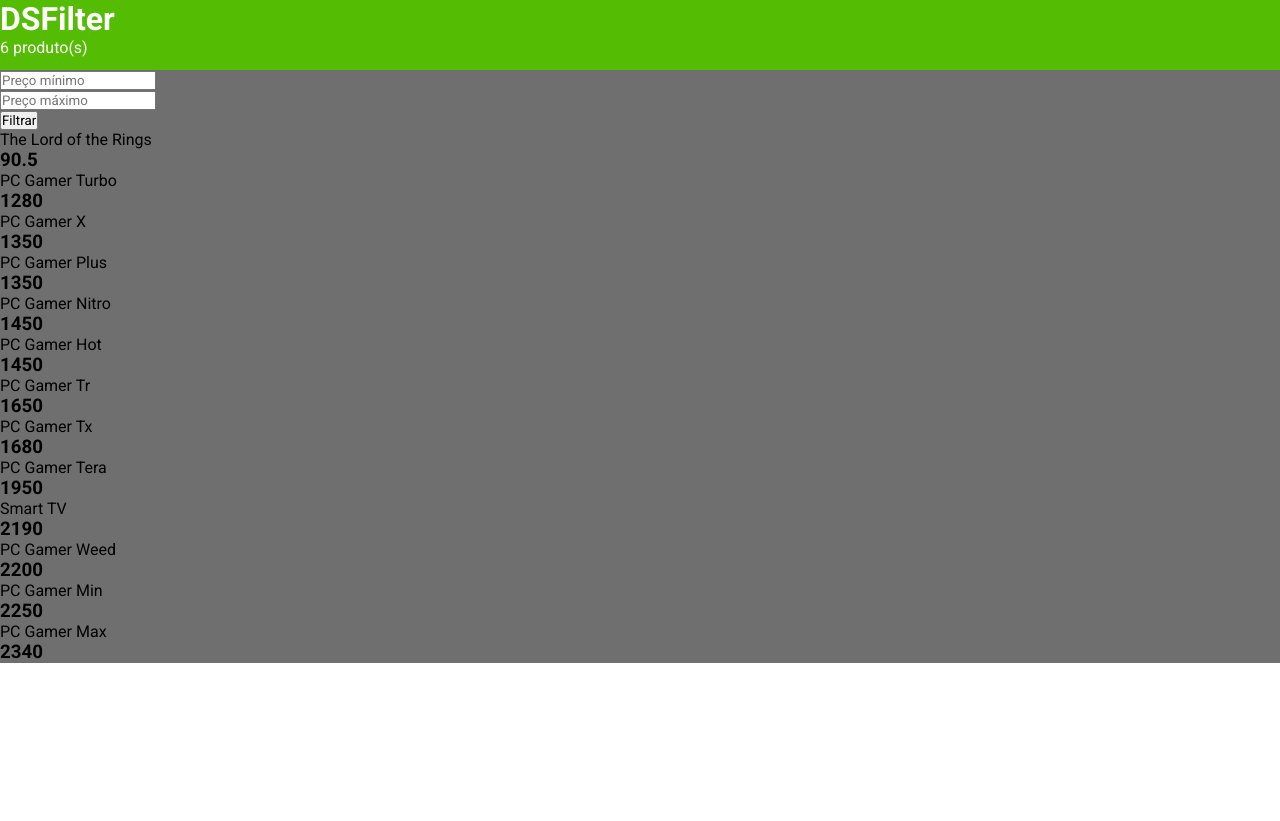
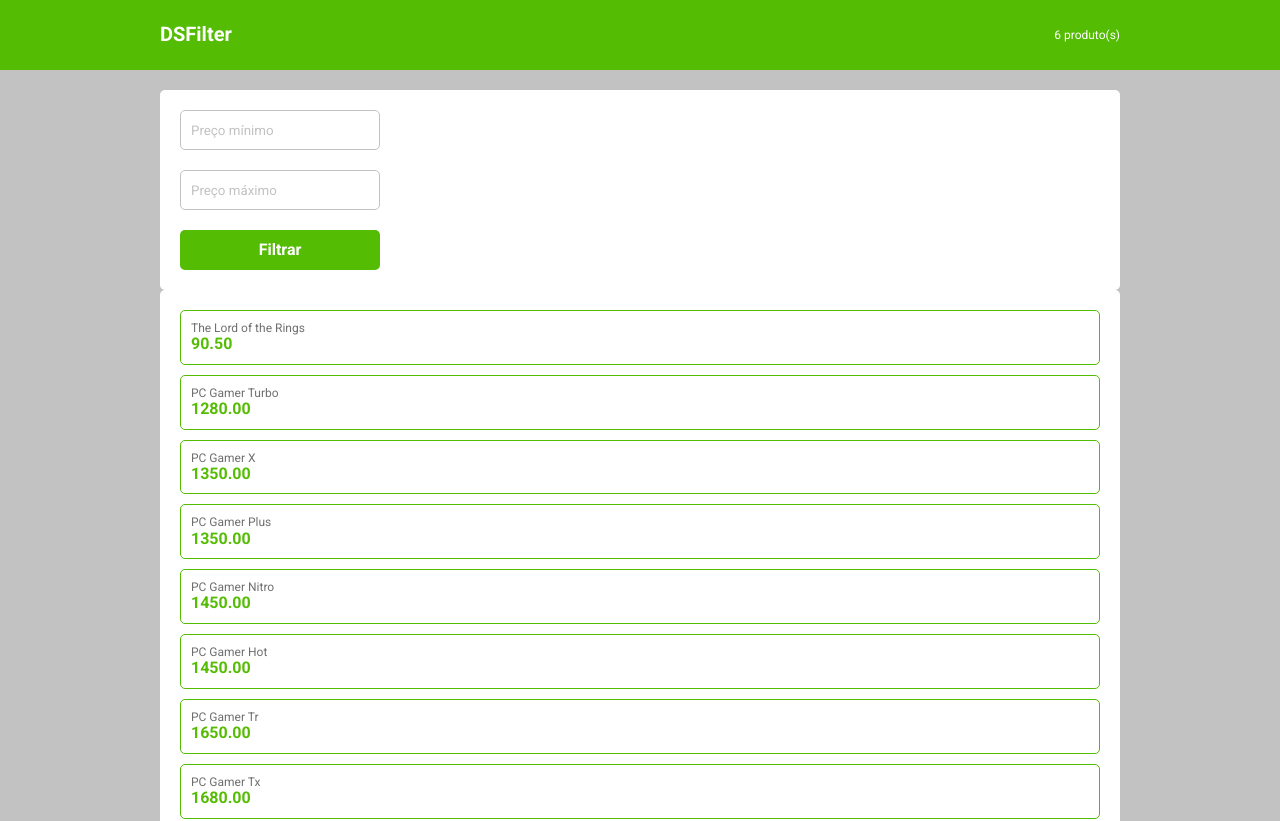
Before and after one commit to rafaelsulimann/desafio-dsfilter, a React (Vite) app: page / in a window 1280 px wide. Shown: the top 821 px of the page. Before the commit the page ends 800 px from the top, so only its background shows below. Built offline with nearby package versions, Linux system fonts and the light colour scheme.

Commit message:
SCSS layout

```diff
--- a/src/components/FilterCard/styles.scss
+++ b/src/components/FilterCard/styles.scss
@@ -1,9 +1,43 @@
 .filter-card-container {
+    padding-top: 20px;
+    margin-bottom: 20px;
     .filter-card {
+        min-height: 200px;
+        background-color: var(--white-color);
+        border-radius: 5px;
+        padding: 20px;
         .filter-card-input {
             label {
                 display: none;
             }
+            input {
+                height: 40px;
+                width: 200px;
+                margin-bottom: 20px;
+                border-radius: 5px;
+                border: 1px solid var(--gray-color);
+                padding: 10px;
+            }
+            :focus {
+                outline: none;
+            }
+            ::placeholder {
+                color: var(--gray-color);
+            }
+        }
+        .filter-card-button-submit {
+            button {
+                background-color: var(--green-color);
+                color: var(--white-color);
+                font-size: 16px;
+                font-weight: 700;
+                line-height: 18.75px;
+                border: none;
+                border-radius: 5px;
+                width: 200px;
+                height: 40px;
+                cursor: pointer;
+            }
         }
     }
 }
--- a/src/components/Header/index.tsx
+++ b/src/components/Header/index.tsx
@@ -1,3 +1,5 @@
+import './styles.scss';
+
 export default function Header() {
     return(
         <header className="header">
--- /dev/null
+++ b/src/components/Header/styles.scss
@@ -0,0 +1,24 @@
+.header {
+    display: flex;
+    align-items: center;
+    justify-content: space-between;
+    .header-container {
+        display: flex;
+        align-items: center;
+        justify-content: space-between;
+        .header-title {
+            h1 {
+                font-size: 20px;
+                font-weight: 700;
+                line-height: 23.44px;
+            }
+        }
+        .header-filter-count {
+            p {
+                font-size: 12px;
+                font-weight: 400;
+                line-height: 14.06px;
+            }
+        }
+    }
+}
--- a/src/components/ListingProductsCard/index.tsx
+++ b/src/components/ListingProductsCard/index.tsx
@@ -1,5 +1,6 @@
 import { ProductDTO } from "../../models/product";
 import ProductCard from "../ProductCard";
+import './styles.scss';
 
 type Props ={
     products: ProductDTO[];
--- /dev/null
+++ b/src/components/ListingProductsCard/styles.scss
@@ -0,0 +1,7 @@
+.listing-products-card-container {
+    .listing-products-card {
+        background-color: var(--white-color);
+        padding: 10px 20px 20px 20px;
+        border-radius: 5px;
+    }
+}
--- a/src/components/ProductCard/index.tsx
+++ b/src/components/ProductCard/index.tsx
@@ -1,4 +1,5 @@
 import { ProductDTO } from "../../models/product";
+import './styles.scss';
 
 type Props = {
   product : ProductDTO;
@@ -8,7 +9,7 @@ export default function ProductCard({product} : Props) {
   return (
     <div className="product-card">
       <p>{product.name}</p>
-      <h3>{product.price}</h3>
+      <h3>{product.price.toFixed(2)}</h3>
     </div>
   );
 }
--- /dev/null
+++ b/src/components/ProductCard/styles.scss
@@ -0,0 +1,18 @@
+.product-card {
+    margin-top: 10px;
+    padding: 10px;
+    border: 1px solid var(--green-color);
+    border-radius: 5px;
+    p {
+        font-size: 12px;
+        font-weight: 400;
+        line-height: 14.06px;
+        color: var(--black-color);
+    }
+    h3 {
+        font-size: 16px;
+        font-weight: 700;
+        line-height: 18.75px;
+        color: var(--green-color);
+    }
+}
--- a/src/index.scss
+++ b/src/index.scss
@@ -16,8 +16,21 @@ header {
     min-height: 70px;
     background-color: var(--green-color);
     color: var(--white-color);
+    @media(max-width: 960px) {
+        padding: 0px 20px;
+    }
 }
 
 main {
-    background-color: var(--black-color);
+    background-color: var(--gray-color);
+    min-height: 90.2vh;
+    @media(max-width: 960px) {
+        padding: 0px 20px;
+    }
 }
+
+.container {
+    max-width: 960px;
+    margin: 0 auto;
+    width: 100%;
+}
--- a/src/routes/Home/HomeIndex/index.tsx
+++ b/src/routes/Home/HomeIndex/index.tsx
@@ -2,7 +2,8 @@ import { useEffect, useState } from "react";
 import FilterCard from "../../../components/FilterCard";
 import ListingProductsCard from "../../../components/ListingProductsCard";
 import { ProductDTO } from "../../../models/product";
-import * as productService from '../../../services/product-service'
+import * as productService from '../../../services/product-service';
+import './styles.scss';
 
 export default function HomeIndex() {
 
--- /dev/null
+++ b/src/routes/Home/HomeIndex/styles.scss
@@ -0,0 +1,3 @@
+.home-index {
+    padding-bottom: 20px;
+}
```
